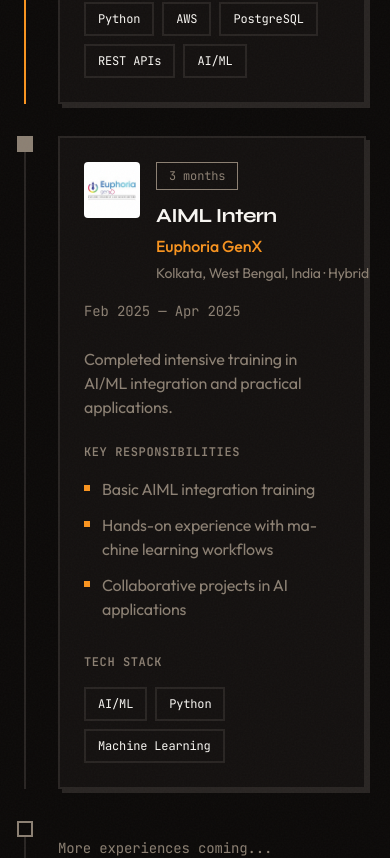
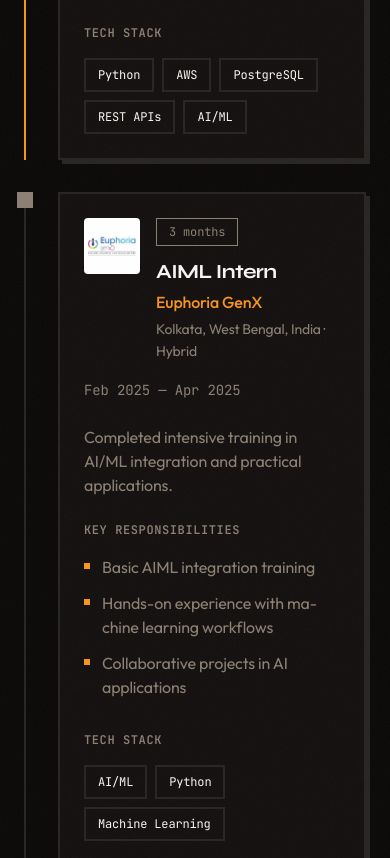
Before and after one commit to OPcheats/final-protfolio, a React (Vite) app: page / in a window 390 px wide. Shown: the part 2935-3793 px from the top of the page. Built offline with nearby package versions, Linux system fonts and the light colour scheme; the HTML template or start-up script is replaced by a standard one.

Commit message:
Fix mobile overflow issues and improve services section alignment

```diff
--- a/src/components/ExperienceSection.tsx
+++ b/src/components/ExperienceSection.tsx
@@ -80,16 +80,16 @@ export function ExperienceSection() {
 
                 <div className="brutalist-card-hover p-8">
                   {/* Header */}
-                  <div className="flex flex-wrap items-start justify-between gap-4 mb-6">
-                    <div className="flex items-start gap-4">
+                  <div className="flex flex-col sm:flex-row sm:flex-wrap sm:items-start sm:justify-between gap-4 mb-6">
+                    <div className="flex items-start gap-4 min-w-0 flex-1 w-full sm:w-auto">
                       {exp.logo && (
                         <img
                           src={exp.logo}
                           alt={`Logo of ${exp.company} - ${exp.title} at ${exp.company}`}
-                          className="w-14 h-14 object-contain bg-white rounded p-1"
+                          className="w-14 h-14 object-contain bg-white rounded p-1 flex-shrink-0"
                         />
                       )}
-                      <div>
+                      <div className="min-w-0 flex-1 overflow-hidden">
                         {exp.isCurrent && (
                           <span className="inline-block px-3 py-1 mb-3 font-mono text-xs bg-primary text-primary-foreground">
                             CURRENT
@@ -100,22 +100,22 @@ export function ExperienceSection() {
                             {exp.duration}
                           </span>
                         )}
-                        <h3 className="text-2xl font-display font-bold text-foreground">
+                        <h3 className="text-2xl font-display font-bold text-foreground break-words">
                           {exp.title}
                         </h3>
-                        <p className="text-primary font-medium mt-1">{exp.company}</p>
+                        <p className="text-primary font-medium mt-1 break-words">{exp.company}</p>
                         {exp.location && (
-                          <p className="text-sm text-muted-foreground mt-1">{exp.location}</p>
+                          <p className="text-sm text-muted-foreground mt-1 break-words">{exp.location}</p>
                         )}
                       </div>
                     </div>
-                    <span className="font-mono text-sm text-muted-foreground">
+                    <span className="font-mono text-sm text-muted-foreground flex-shrink-0 w-full sm:w-auto">
                       {exp.period}
                     </span>
                   </div>
 
                   {/* Description */}
-                  <p className="text-muted-foreground mb-6">{exp.description}</p>
+                  <p className="text-muted-foreground mb-6 break-words">{exp.description}</p>
 
                   {/* Responsibilities */}
                   <div className="mb-8">
@@ -129,10 +129,10 @@ export function ExperienceSection() {
                           initial={{ opacity: 0, x: -10 }}
                           animate={isInView ? { opacity: 1, x: 0 } : {}}
                           transition={{ delay: 0.4 + i * 0.1 }}
-                          className="flex items-start gap-3 text-muted-foreground"
+                          className="flex items-start gap-3 text-muted-foreground min-w-0"
                         >
                           <span className="w-1.5 h-1.5 mt-2 bg-primary flex-shrink-0" />
-                          <span>{item}</span>
+                          <span className="break-words flex-1 min-w-0">{item}</span>
                         </motion.li>
                       ))}
                     </ul>
--- a/src/components/ServicesSection.tsx
+++ b/src/components/ServicesSection.tsx
@@ -67,26 +67,23 @@ export function ServicesSection() {
             >
               <div className="py-8 grid md:grid-cols-12 gap-4 md:gap-8 items-center cursor-pointer hover:bg-card/50 transition-colors px-4 -mx-4">
                 {/* Number */}
-                <div className="md:col-span-1 flex items-center">
+                <div className="md:col-span-1 flex items-center justify-center">
                   <span className="font-mono text-sm text-primary">{service.number}</span>
                 </div>
 
                 {/* Title */}
                 <div className="md:col-span-4">
-                  <h3 className="font-display text-xl md:text-2xl font-bold text-foreground group-hover:text-primary transition-colors">
+                  <h3 className="font-display text-xl md:text-2xl font-bold text-foreground group-hover:text-primary transition-colors break-words">
                     {service.title}
                   </h3>
                 </div>
 
-                {/* Description */}
-                <div className="md:col-span-6">
-                  <p className="text-muted-foreground">
+                {/* Description with Arrow */}
+                <div className="md:col-span-6 flex items-center gap-4">
+                  <p className="text-muted-foreground break-words flex-1">
                     {service.description}
                   </p>
-                </div>
-
-                {/* Arrow */}
-                <div className="md:col-span-1 flex justify-end items-center">
+                  {/* Arrow */}
                   <div className="w-10 h-10 border-2 border-border group-hover:border-primary group-hover:bg-primary flex items-center justify-center transition-all duration-300 flex-shrink-0">
                     <ArrowUpRight
                       size={18}
--- a/src/index.css
+++ b/src/index.css
@@ -600,6 +600,65 @@
     align-items: center;
   }
 
+  /* Experience section text fixes */
+  .brutalist-card-hover .text-2xl {
+    word-break: break-word;
+    overflow-wrap: break-word;
+  }
+
+  /* Services section fixes */
+  .border-t-2.border-border .py-8.grid {
+    align-items: center;
+  }
+
+  /* Proper alignment for service items */
+  .md\:col-span-1.flex.justify-end.items-center {
+    justify-content: center;
+    align-items: center;
+  }
+
+  /* Center arrows vertically in service rows */
+  .py-8.grid.md\:grid-cols-12 > div:last-child {
+    display: flex;
+    align-items: center;
+    justify-content: center;
+  }
+
+  /* Perfectly center the arrow within its container */
+  .w-10.h-10.border-2.border-border.group-hover\:border-primary.group-hover\:bg-primary {
+    display: flex !important;
+    align-items: center !important;
+    justify-content: center !important;
+    position: relative;
+  }
+
+  /* Ensure arrow icon is perfectly centered */
+  .w-10.h-10.border-2 svg {
+    display: block !important;
+    margin: 0 !important;
+    padding: 0 !important;
+    position: absolute;
+    top: 50%;
+    left: 50%;
+    transform: translate(-50%, -50%);
+  }
+
+  /* Services section - ensure arrow stays next to description on mobile */
+  .py-8.grid.md\:grid-cols-12 > div.flex {
+    flex-wrap: nowrap;
+    align-items: center;
+  }
+
+  /* Services arrow box alignment */
+  .py-8.grid.md\:grid-cols-12 .md\:col-span-6.flex {
+    align-items: center;
+    gap: 1rem;
+  }
+
+  .py-8.grid.md\:grid-cols-12 .md\:col-span-6.flex .w-10 {
+    flex-shrink: 0;
+  }
+
   /* Ensure all text is visible */
   h1, h2, h3, h4, h5, h6, p, span {
     -webkit-hyphens: auto;
@@ -644,4 +703,44 @@
     font-size: clamp(0.75rem, 1.5vw, 0.75rem);
     line-height: 1.5;
   }
+
+  /* Experience Section Mobile Overflow Fixes */
+  .brutalist-card-hover {
+    max-width: 100%;
+    overflow-x: hidden;
+  }
+
+  .brutalist-card-hover .flex.flex-col {
+    width: 100%;
+  }
+
+  .brutalist-card-hover .flex.items-start {
+    max-width: 100%;
+    overflow: hidden;
+  }
+
+  .brutalist-card-hover .min-w-0 {
+    max-width: 100%;
+    overflow: hidden;
+  }
+
+  .brutalist-card-hover h3,
+  .brutalist-card-hover p {
+    max-width: 100%;
+    overflow-wrap: anywhere;
+    word-break: break-word;
+  }
+
+  .brutalist-card-hover li {
+    max-width: 100%;
+    overflow-wrap: anywhere;
+    word-break: break-word;
+  }
+
+  .brutalist-card-hover li span {
+    max-width: 100%;
+    overflow-wrap: anywhere;
+    word-break: break-word;
+  }
+
 }
--- a/vite.config.ts
+++ b/vite.config.ts
@@ -5,7 +5,7 @@ import path from "path";
 // https://vitejs.dev/config/
 export default defineConfig(({ mode }) => ({
   server: {
-    host: "::",
+    host: "0.0.0.0", // Allow access from network (mobile devices)
     port: 8080,
     hmr: {
       overlay: false,
```
